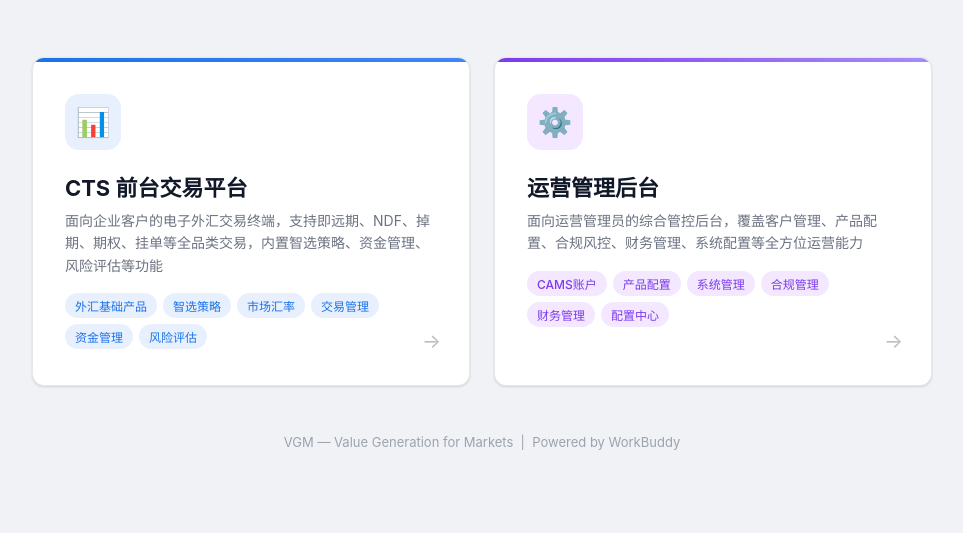
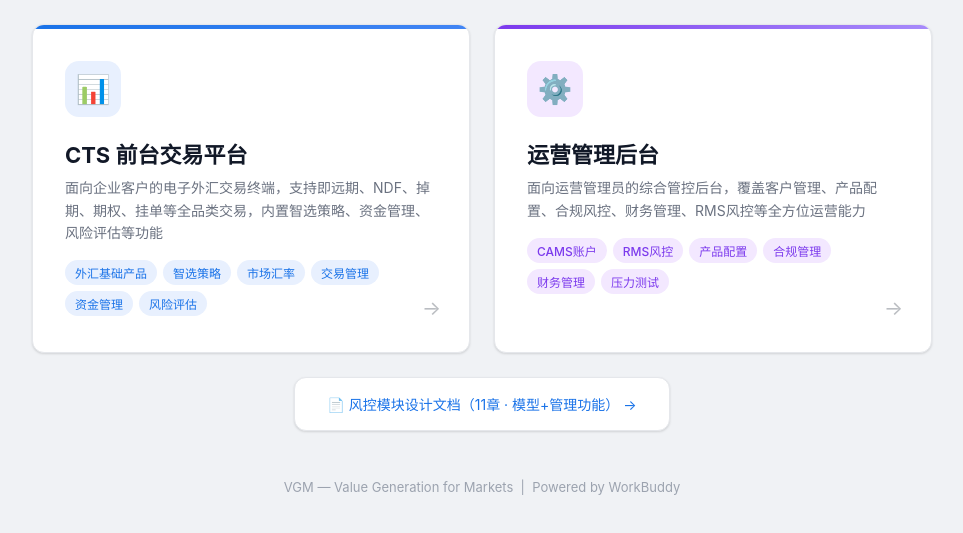
Before and after one commit to vccc3000/VGM-, a plain HTML site: page index.html in a window 1280 px wide. Shown: the part 277-810 px from the top of the page, without its empty margins (158-1121 px from the left). Drawn offline with Linux system fonts and the light colour scheme.

Commit message:
入口页增加风控模块入口：后台卡片标注RMS风控 + 风控文档直达链接

```diff
--- a/index.html
+++ b/index.html
@@ -176,17 +176,21 @@
   <a class="card back" href="backend-admin.html">
     <div class="icon">⚙️</div>
     <h2>运营管理后台</h2>
-    <p>面向运营管理员的综合管控后台，覆盖客户管理、产品配置、合规风控、财务管理、系统配置等全方位运营能力</p>
+    <p>面向运营管理员的综合管控后台，覆盖客户管理、产品配置、合规风控、财务管理、RMS风控等全方位运营能力</p>
     <div class="tags">
       <span class="tag">CAMS账户</span>
+      <span class="tag">RMS风控</span>
       <span class="tag">产品配置</span>
-      <span class="tag">系统管理</span>
       <span class="tag">合规管理</span>
       <span class="tag">财务管理</span>
-      <span class="tag">配置中心</span>
+      <span class="tag">压力测试</span>
     </div>
     <span class="arrow">→</span>
   </a>
+</div>
+
+<div style="margin-top:24px;text-align:center">
+  <a href="风控模块设计文档.md" style="display:inline-block;background:var(--card-bg);border:1px solid var(--border);border-radius:var(--radius);padding:16px 32px;font-size:14px;color:var(--primary);text-decoration:none;box-shadow:var(--shadow);transition:all .25s" onmouseover="this.style.boxShadow='var(--shadow-hover)';this.style.transform='translateY(-2px)'" onmouseout="this.style.boxShadow='var(--shadow)';this.style.transform='none'">📄 风控模块设计文档（11章 · 模型+管理功能） →</a>
 </div>
 
 <div class="footer">
```
